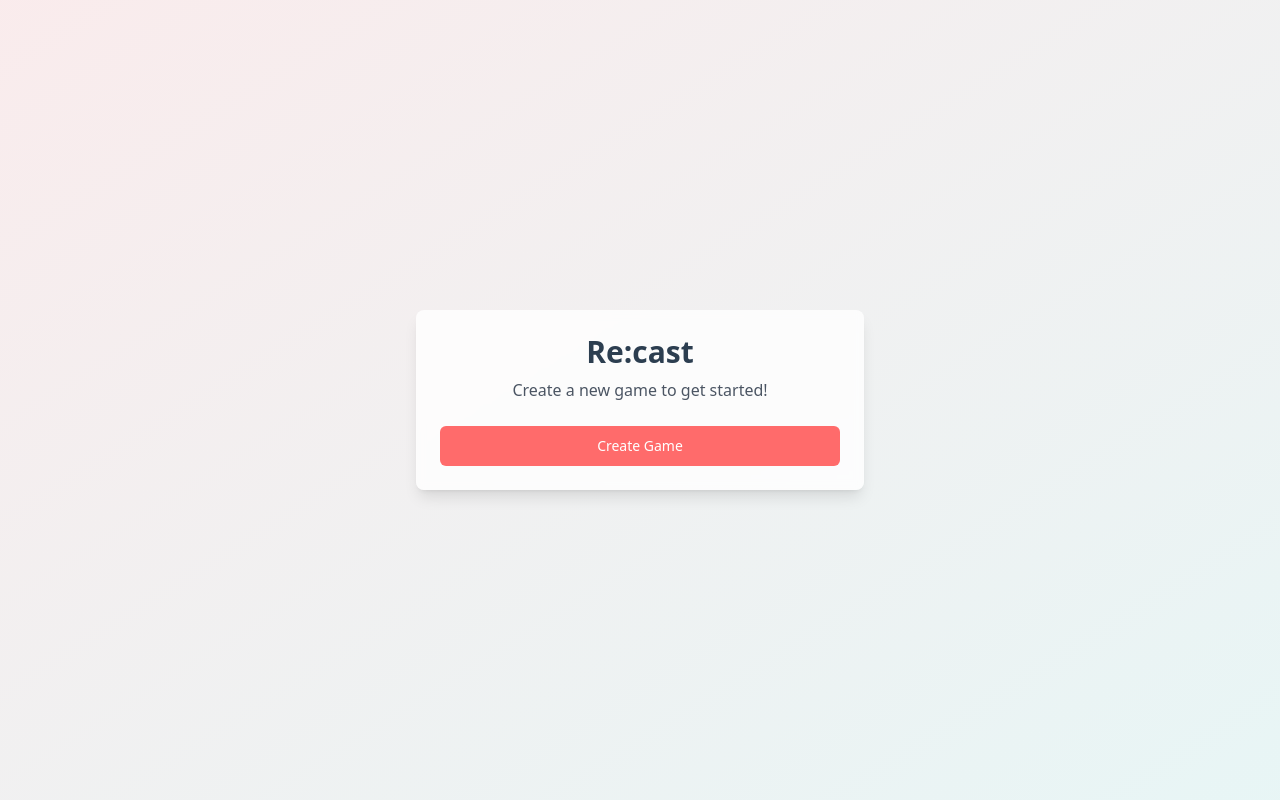
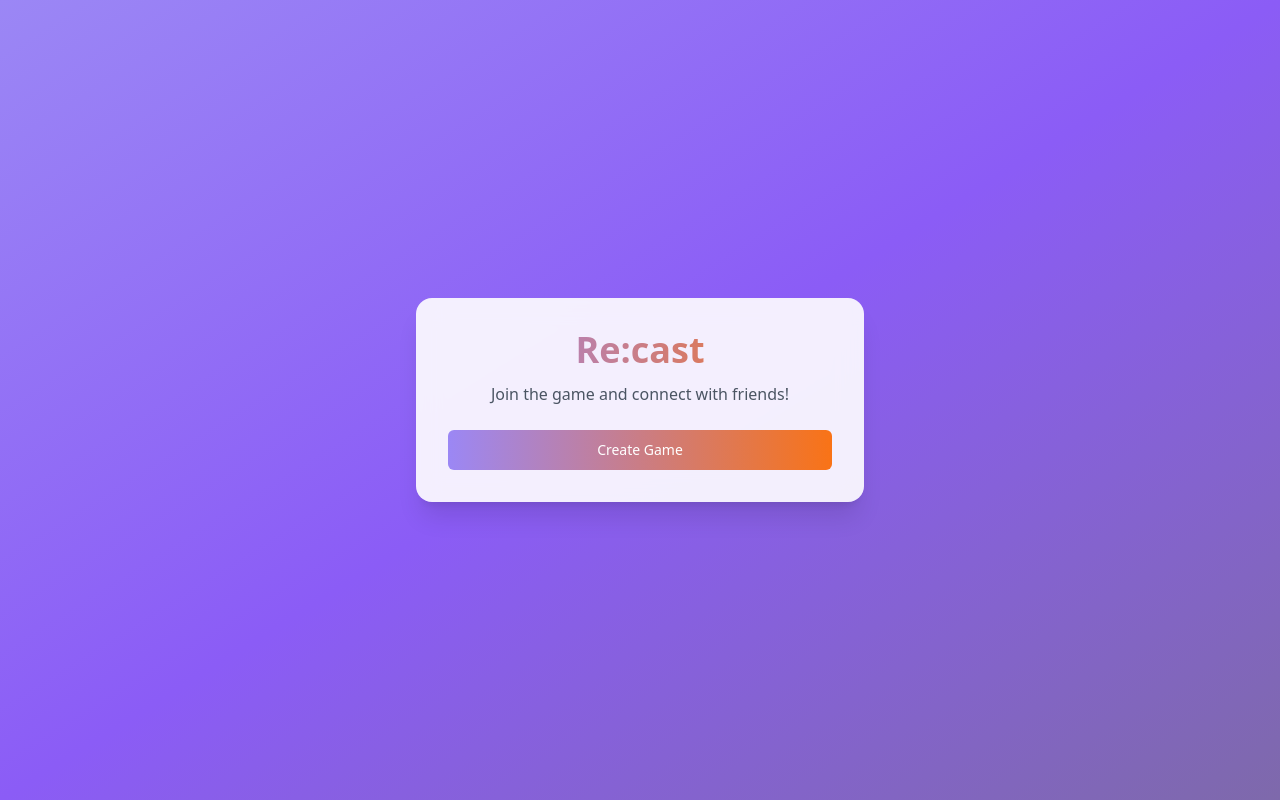
Before and after one commit to heybenchen/role-call, a React (Vite) app: page / in a window 1280 px wide. Built offline with nearby package versions, Linux system fonts and the light colour scheme.

Commit message:
Refactor: Update UI design
Update the UI design to resemble the styles of Instagram or the Netflix show "The Circle".

```diff
--- a/src/components/GameLobby.tsx
+++ b/src/components/GameLobby.tsx
@@ -2,7 +2,7 @@
 import { Player } from '@/types/game';
 import { Button } from '@/components/ui/button';
 import { Card } from '@/components/ui/card';
-import { Users } from 'lucide-react';
+import { UserRound } from 'lucide-react';
 
 interface GameLobbyProps {
   players: Player[];
@@ -12,10 +12,12 @@ interface GameLobbyProps {
 
 export const GameLobby = ({ players, onStart, isHost }: GameLobbyProps) => {
   return (
-    <div className="flex flex-col items-center justify-center min-h-screen p-4 bg-gradient-to-br from-game-primary/10 to-game-secondary/10">
-      <Card className="w-full max-w-md p-6 space-y-6 backdrop-blur-sm bg-white/80">
-        <div className="text-center space-y-2">
-          <h2 className="text-2xl font-bold text-game-neutral">Waiting for Players</h2>
+    <div className="flex flex-col items-center justify-center min-h-screen p-4">
+      <Card className="w-full max-w-md p-8 space-y-6 bg-white/90 backdrop-blur-md rounded-2xl shadow-xl">
+        <div className="text-center space-y-3">
+          <h2 className="text-3xl font-bold bg-gradient-to-r from-[#9b87f5] to-[#F97316] bg-clip-text text-transparent">
+            Waiting for Players
+          </h2>
           <p className="text-gray-600">
             {players.length} {players.length === 1 ? 'player' : 'players'} in lobby
           </p>
@@ -31,14 +33,16 @@ export const GameLobby = ({ players, onStart, isHost }: GameLobbyProps) => {
               {players.map((player) => (
                 <div
                   key={player.id}
-                  className="flex items-center justify-between p-3 bg-white rounded-lg shadow-sm"
+                  className="flex items-center justify-between p-4 bg-gray-50 rounded-xl shadow-sm transition-transform hover:scale-[1.02]"
                 >
                   <div className="flex items-center space-x-3">
-                    <Users className="h-5 w-5 text-game-secondary" />
-                    <span className="font-medium">{player.name}</span>
+                    <div className="w-10 h-10 rounded-full bg-gradient-to-br from-[#9b87f5] to-[#F97316] flex items-center justify-center">
+                      <UserRound className="h-5 w-5 text-white" />
+                    </div>
+                    <span className="font-medium text-gray-700">{player.name}</span>
                   </div>
                   {player.isHost && (
-                    <span className="text-xs font-medium text-game-primary px-2 py-1 bg-game-primary/10 rounded-full">
+                    <span className="text-xs font-medium text-[#F97316] px-3 py-1 bg-orange-100 rounded-full">
                       Host
                     </span>
                   )}
@@ -49,7 +53,7 @@ export const GameLobby = ({ players, onStart, isHost }: GameLobbyProps) => {
 
           {isHost && (
             <Button
-              className="w-full bg-game-primary hover:bg-game-primary/90 text-white"
+              className="w-full bg-gradient-to-r from-[#9b87f5] to-[#F97316] hover:opacity-90 text-white font-medium py-3"
               onClick={onStart}
               disabled={players.length < 2}
             >
--- a/src/components/LobbyCreation.tsx
+++ b/src/components/LobbyCreation.tsx
@@ -4,7 +4,7 @@ import { Button } from '@/components/ui/button';
 import { Input } from '@/components/ui/input';
 import { Card } from '@/components/ui/card';
 import { toast } from '@/hooks/use-toast';
-import { Copy } from 'lucide-react';
+import { Copy, UserRound } from 'lucide-react';
 
 interface LobbyCreationProps {
   onJoin: (name: string) => void;
@@ -24,11 +24,16 @@ export const LobbyCreation = ({ onJoin, lobbyCode }: LobbyCreationProps) => {
   };
 
   return (
-    <div className="flex flex-col items-center justify-center min-h-screen p-4 bg-gradient-to-br from-game-primary/10 to-game-secondary/10">
-      <Card className="w-full max-w-md p-6 space-y-6 backdrop-blur-sm bg-white/80">
-        <div className="text-center space-y-2">
-          <h1 className="text-3xl font-bold text-game-neutral">Play Re:cast</h1>
-          <p className="text-gray-600">Create or join a game to get started!</p>
+    <div className="flex flex-col items-center justify-center min-h-screen p-4">
+      <Card className="w-full max-w-md p-8 space-y-6 bg-white/90 backdrop-blur-md rounded-2xl shadow-xl">
+        <div className="text-center space-y-3">
+          <div className="inline-flex items-center justify-center w-16 h-16 rounded-full bg-gradient-to-br from-[#9b87f5] to-[#F97316] mb-4">
+            <UserRound className="w-8 h-8 text-white" />
+          </div>
+          <h1 className="text-3xl font-bold bg-gradient-to-r from-[#9b87f5] to-[#F97316] bg-clip-text text-transparent">
+            Join the Game
+          </h1>
+          <p className="text-gray-600">Enter your name to start playing!</p>
         </div>
 
         <div className="space-y-4">
@@ -41,7 +46,7 @@ export const LobbyCreation = ({ onJoin, lobbyCode }: LobbyCreationProps) => {
               value={name}
               onChange={(e) => setName(e.target.value)}
               placeholder="Enter your name"
-              className="w-full"
+              className="w-full border-gray-200 focus:ring-[#9b87f5] focus:border-[#9b87f5]"
             />
           </div>
 
@@ -50,14 +55,14 @@ export const LobbyCreation = ({ onJoin, lobbyCode }: LobbyCreationProps) => {
               Lobby Code
             </label>
             <div className="flex items-center space-x-2">
-              <div className="flex-1 px-4 py-2 bg-gray-100 rounded-md font-mono text-lg text-center">
+              <div className="flex-1 px-4 py-2 bg-gray-50 rounded-lg font-mono text-lg text-center text-gray-700">
                 {lobbyCode}
               </div>
               <Button
                 variant="outline"
                 size="icon"
                 onClick={copyInviteLink}
-                className="hover:bg-gray-100"
+                className="hover:bg-gray-50"
               >
                 <Copy className="h-4 w-4" />
               </Button>
@@ -65,7 +70,7 @@ export const LobbyCreation = ({ onJoin, lobbyCode }: LobbyCreationProps) => {
           </div>
 
           <Button
-            className="w-full bg-game-primary hover:bg-game-primary/90 text-white"
+            className="w-full bg-gradient-to-r from-[#9b87f5] to-[#F97316] hover:opacity-90 text-white"
             onClick={() => name && onJoin(name)}
             disabled={!name}
           >
--- a/src/pages/Index.tsx
+++ b/src/pages/Index.tsx
@@ -73,20 +73,22 @@ const Index = () => {
   const isPlayerTurn = playerId === state.promptPlayerId;
 
   return (
-    <div className="min-h-screen bg-gray-50">
+    <div className="min-h-screen bg-gradient-to-br from-[#9b87f5] via-[#8B5CF6] to-[#7E69AB]">
       {state.phase === "lobby" &&
         !state.players.find((p) => p.id === playerId) &&
         (isJoiningGame ? (
           <LobbyCreation onJoin={handleJoin} lobbyCode={lobbyCode || state.lobbyCode} />
         ) : (
-          <div className="flex flex-col items-center justify-center min-h-screen p-4 bg-gradient-to-br from-game-primary/10 to-game-secondary/10">
-            <div className="w-full max-w-md p-6 space-y-6 backdrop-blur-sm bg-white/80 rounded-lg shadow-lg">
-              <div className="text-center space-y-2">
-                <h1 className="text-3xl font-bold text-game-neutral">Re:cast</h1>
-                <p className="text-gray-600">Create a new game to get started!</p>
+          <div className="flex flex-col items-center justify-center min-h-screen p-4">
+            <div className="w-full max-w-md p-8 space-y-6 bg-white/90 backdrop-blur-md rounded-2xl shadow-xl">
+              <div className="text-center space-y-3">
+                <h1 className="text-4xl font-bold bg-gradient-to-r from-[#9b87f5] to-[#F97316] bg-clip-text text-transparent">
+                  Re:cast
+                </h1>
+                <p className="text-gray-600">Join the game and connect with friends!</p>
               </div>
               <Button
-                className="w-full bg-game-primary hover:bg-game-primary/90 text-white"
+                className="w-full bg-gradient-to-r from-[#9b87f5] to-[#F97316] hover:opacity-90 text-white font-medium py-3"
                 onClick={handleCreateGame}
               >
                 Create Game
--- a/tailwind.config.ts
+++ b/tailwind.config.ts
@@ -26,9 +26,9 @@ export default {
         background: "hsl(var(--background))",
         foreground: "hsl(var(--foreground))",
         game: {
-          primary: "#FF6B6B",
-          secondary: "#4ECDC4",
-          accent: "#45B7D1",
+          primary: "#9b87f5",
+          secondary: "#F97316",
+          accent: "#8B5CF6",
           neutral: "#2C3E50",
           success: "#2ECC71",
           warning: "#F1C40F",
```
